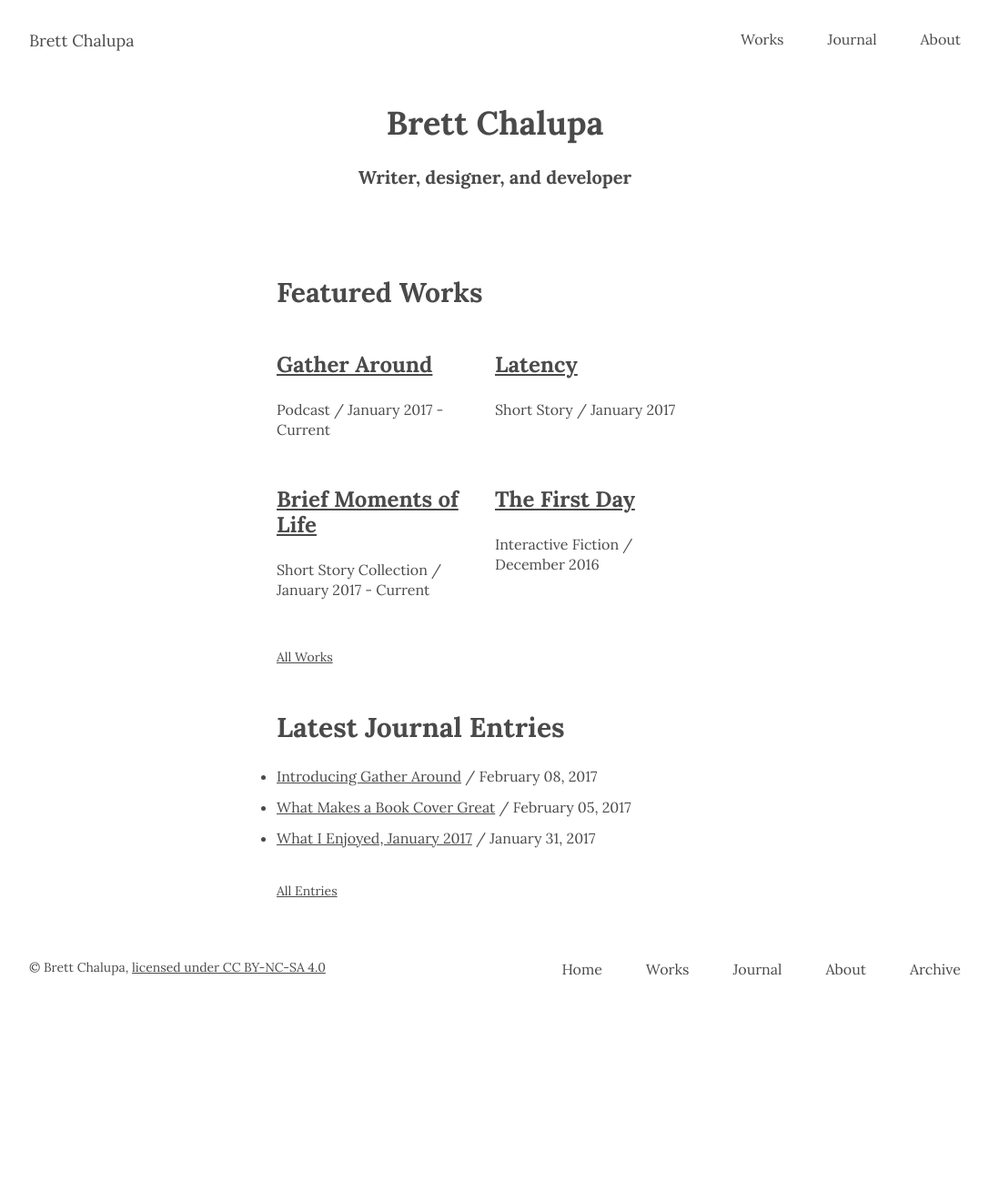
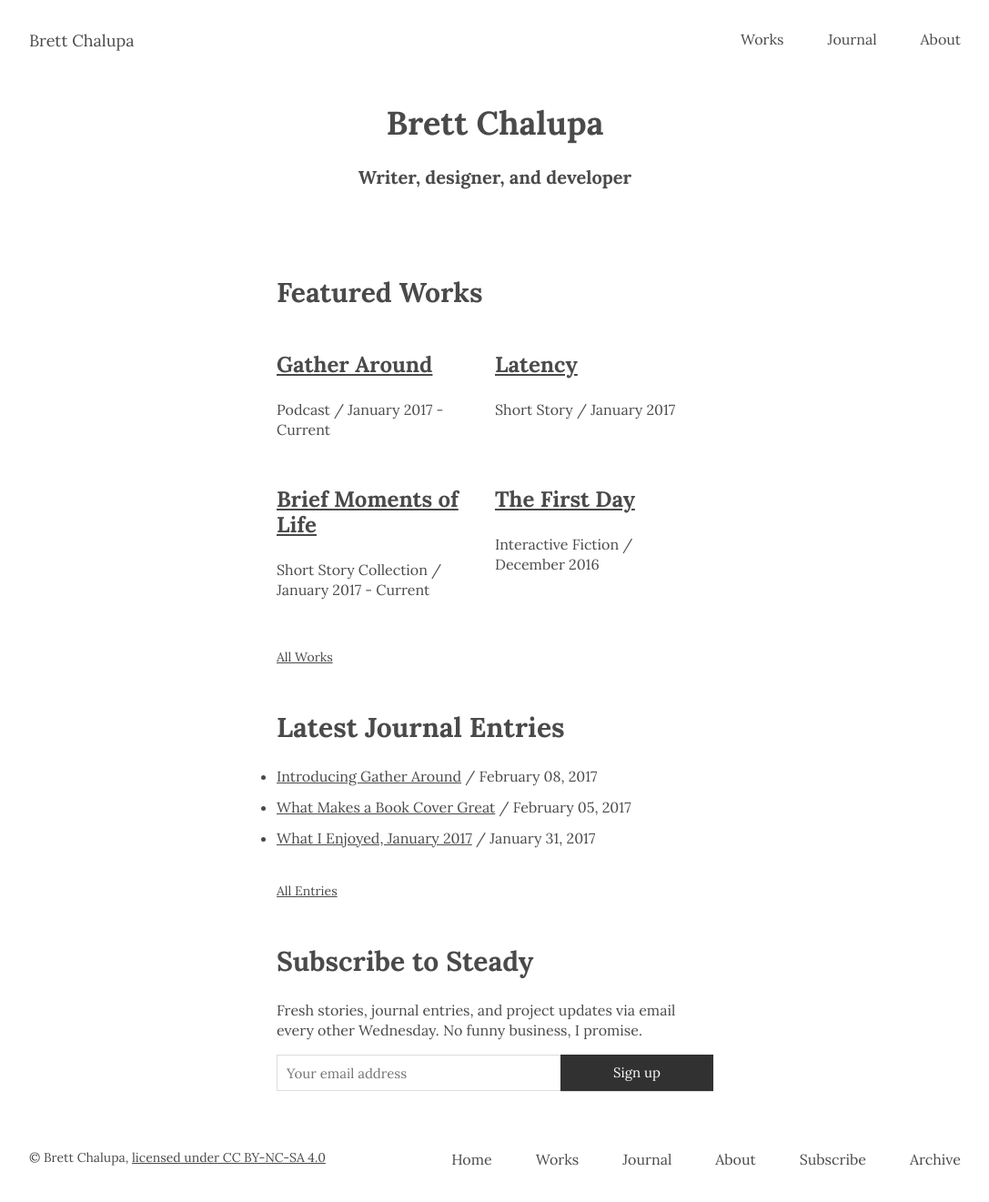
Before and after one commit to brettchalupa/brettchalupa.github.io, a Jekyll site: the page built from index.html, in a window 1280 px wide. Shown: the whole page at 91% size, without its empty margins (96-1183 px from the left). Built offline with Jekyll 4.4.1, drawn with Linux system fonts in a browser that asks for light colours; a script that is not in the unit is left out; before the commit the page ends 1112 px from its top, so only the background shows below that.

Commit message:
Add newsletter & Subscribe page
This integrates the Gumroad newsletter sign up form in the site by
displaying it on the home page and newly added Subscribe page. The goal
is to make it easy for people to get updates on my works however they
want.

This is accomplished through using a newsletter snippet to display the
form where needed. The styles have also been tweaked to fit the theme of
the site.

```diff
--- a/_includes/footer.html
+++ b/_includes/footer.html
@@ -10,6 +10,7 @@
 
     {% include nav-list-items.html %}
 
+    <li class="nav-item"><a href="/subscribe">Subscribe</a></li>
     <li class="nav-item"><a href="/archive/">Archive</a></li>
   </ul>
 </footer>
--- /dev/null
+++ b/_includes/newsletter.html
@@ -0,0 +1,9 @@
+<h2>Subscribe to Steady</h2>
+
+<p>Fresh stories, journal entries, and project updates via email every other Wednesday. No funny business, I promise.</p>
+
+<form action="https://gumroad.com/follow_from_embed_form" class="form gumroad-follow-form-embed" method="post">
+<input name="seller_id" type="hidden" value="41532569659">
+<input name="email" placeholder="Your email address" type="email">
+<button data-custom-highlight-color="" type="submit">Sign up</button>
+</form>
--- a/_layouts/post.html
+++ b/_layouts/post.html
@@ -31,5 +31,4 @@ layout: default
       </a>
     {% endif %}
   {% endif %}
-
 </div>
--- a/_sass/layout.scss
+++ b/_sass/layout.scss
@@ -358,3 +358,70 @@ iframe {
 .current-chapter {
   font-weight: $font-weight-bold;
 }
+
+// Gumroad newsletter, copied from their embed snippet and modified as
+// needed
+.gumroad-follow-form-embed {
+  zoom: 1;
+}
+
+.gumroad-follow-form-embed:before, .gumroad-follow-form-embed:after {
+  display: table;
+  line-height: 0;
+  content: "";
+}
+
+.gumroad-follow-form-embed:after {
+  clear: both;
+}
+
+.gumroad-follow-form-embed * {
+  margin: 0;
+  border: 0;
+  padding: 0;
+  outline: 0;
+  box-sizing: border-box !important;
+  float: left !important;
+}
+
+.gumroad-follow-form-embed input {
+  border-radius: 0px;
+  font-family: "Lora", sans-serif;
+  font-size: 15px;
+  line-height: 20px;
+  background: #fff;
+  border: 1px solid #ddd;
+  border-right: 0;
+  color: #aaa;
+  padding: 10px;
+  box-shadow: inset 0 1px 0 rgba(0, 0, 0, 0.02);
+  background-position: top right;
+  background-repeat: no-repeat;
+  text-rendering: optimizeLegibility;
+  font-smoothing: antialiased;
+  -webkit-appearance: none;
+  -moz-appearance: caret;
+  width: 65% !important;
+  height: 40px !important;
+}
+
+.gumroad-follow-form-embed button {
+  border-radius: 0px;
+  box-shadow: 0 1px 1px rgba(0, 0, 0, 0.12);
+  -webkit-transition: all .05s ease-in-out;
+  transition: all .2s ease-in-out;
+  display: inline-block;
+  padding: 11px 15px 12px;
+  cursor: pointer;
+  color: #fff;
+  font-size: 15px;
+  line-height: 100%;
+  font-family: $font-family;
+  background: darken($font-color, 10%);
+  height: 40px !important;
+  width: 35% !important;
+
+  &:hover {
+    background: $font-color;
+  }
+}
--- a/index.html
+++ b/index.html
@@ -37,4 +37,8 @@ layout: default
 
     <p class='small'><a href='/journal'>All Entries</a></p>
   </div>
+
+  <div class='section'>
+    {% include newsletter.html %}
+  </div>
 </div>
--- a/journal.html
+++ b/journal.html
@@ -60,6 +60,6 @@ layout: default
     </ul>
 
     <p>Technical writing and talks can be found in the <a href='/archive/'>Archive</a>.</p>
-    <p><a href='http://www.brettchalupa.com/feed.xml'>Subscribe to the feed</a></p>
+    <p><a href='http://www.brettchalupa.com/feed.xml'>RSS feed</a></p>
   </div>
 </div>
```
Also changed, not shown: about.md (+4 -3 lines), subscribe.md (added, +26 -0 lines).
